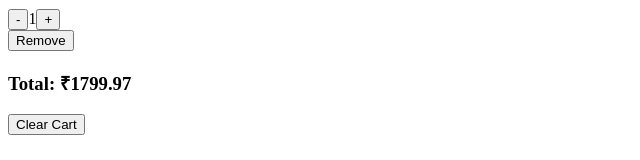
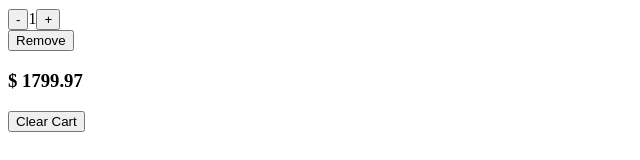
Before and after one commit to acciojob/Cart-2-bharatjivv, a React app: page / in a window 1280 px wide. Shown: the part 456-616 px from the top of the page, without its empty margins (0-640 px from the left). Built offline with nearby package versions, Linux system fonts and the light colour scheme.

Commit message:
fix - total

```diff
--- a/src/components/CartList.js
+++ b/src/components/CartList.js
@@ -16,7 +16,7 @@ const CartList = () => {
       {cart.map(item => (
         <CartItem key={item.id} {...item} />
       ))}
-      <h3 id="cart-total-amount">Total: ₹{parseFloat(total.toFixed(2))}</h3>
+      <h3 id="cart-total-amount">$ {parseFloat(total.toFixed(2))}</h3>
       <button id="clear-all-cart" onClick={() => dispatch({ type: 'CLEAR' })}>
         Clear Cart
       </button>
```
